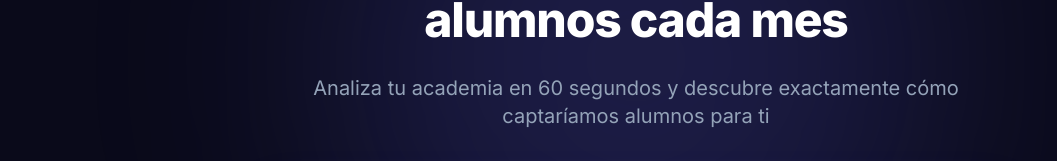
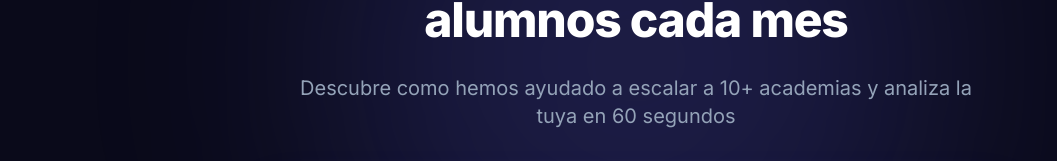
Before and after one commit to antonioguerraa/lead-language-web, a React (Vite) app: page / in a window 1280 px wide. Shown: the part 150-311 px from the top of the page, without its empty margins (4-1061 px from the left). Built offline with nearby package versions, Linux system fonts and the light colour scheme; grey boxes are pictures that could not be loaded.

Commit message:
Update hero subheadline with social proof copy
Co-Authored-By: Claude Opus 4.6 <noreply@anthropic.com>

```diff
--- a/src/data/content.ts
+++ b/src/data/content.ts
@@ -1,7 +1,7 @@
 export const heroContent = {
   headline: "Llena las aulas de tu academia con alumnos cada mes",
   subheadline:
-    "Analiza tu academia en 60 segundos y descubre exactamente cómo captaríamos alumnos para ti",
+    "Descubre como hemos ayudado a escalar a 10+ academias y analiza la tuya en 60 segundos",
   ctaPrimary: "Analizar mi academia gratis",
   ctaSecondary: "Ver cómo funciona",
 };
```
